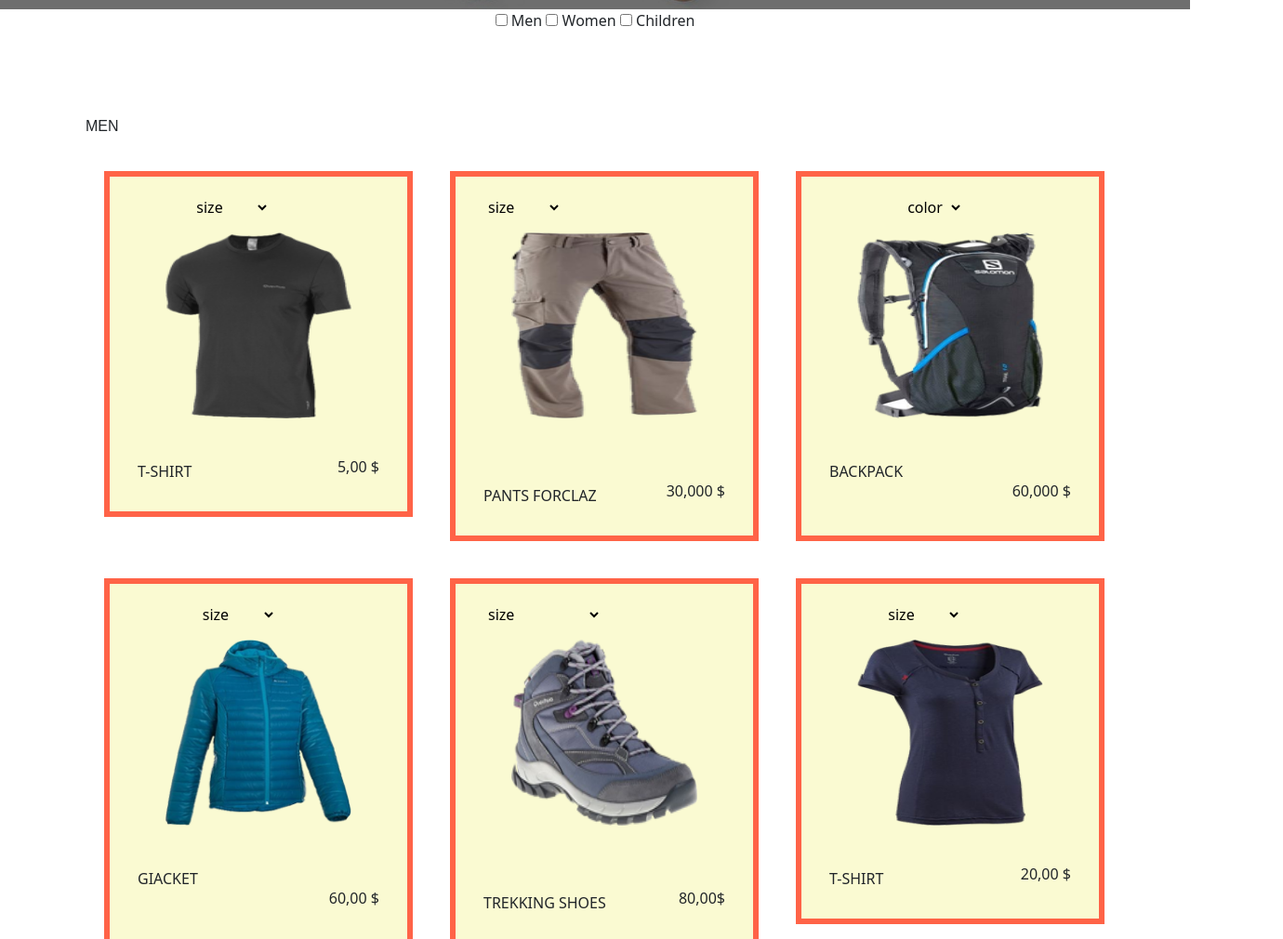
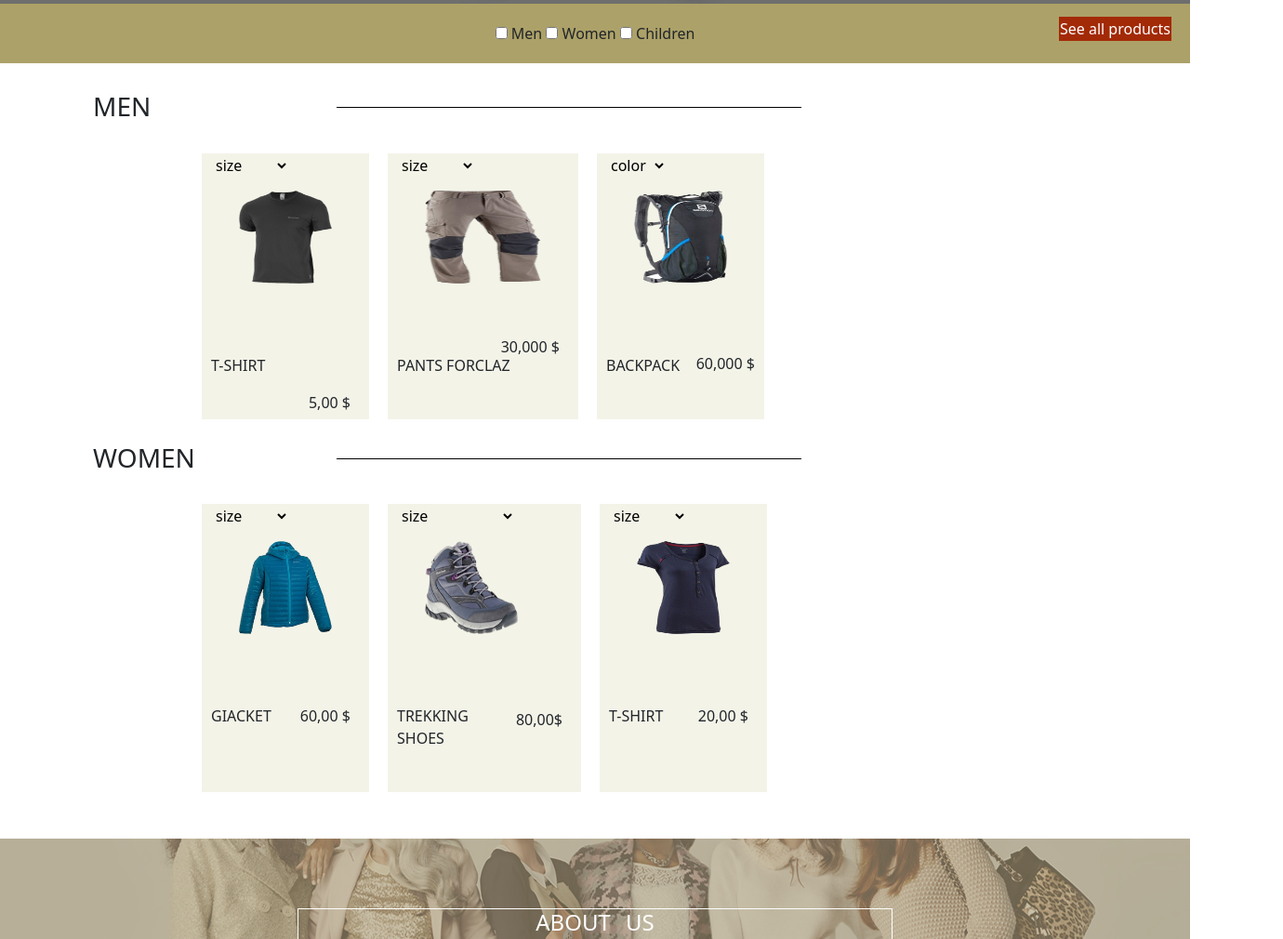
Before and after one commit to 254jack/Yolomi-Web, a plain HTML site: page index.html in a window 1280 px wide. Shown: the part 780-1790 px from the top of the page at 93% size, 1380 px wide, since content can reach past the window. Drawn offline with nearby package versions, Linux system fonts and the light colour scheme.

Commit message:
add all changes to github

```diff
--- a/css/stylels.css
+++ b/css/stylels.css
@@ -1,166 +1,282 @@
-.hero {
-    position: relative;
+#hero {
+    width: 100%;
+    margin-top: -200px;
+}
+
+#home {
+    transform: translate(-200px, -50px);
+}
+
+#home:hover {
+    cursor: pointer;
+    text-decoration: underline;
+}
+
+#products {
+    transform: translate(-100px, -10px);
+}
+
+#products:hover {
+    cursor: pointer;
+    text-decoration: underline;
+}
+
+#shop {
+    transform: translateY(15px);
+}
+
+#shop:hover {
+    cursor: pointer;
+    text-decoration: wavy;
+}
+
+#mouse {
+    transform: translateY(150px);
+}
+
+#pcustomer {
+    transform: translateY(30px);
 }
 
 .head {
-    position: absolute;
-
+    transform: translateY(20px);
     color: white;
 }
 
-.column{
-    justify-content:space-between;
-}
-#logo{
-    position: absolute;
-    padding: 10px;
-    margin-right: 50px;
-}
-.menu{
-    margin-left: 500px;
+.menu {
+    text-align: center;
     float: right;
 }
-#shop{
-    float: right;
-    transform: translate(400px,25px);
 
+.wording {
+    text-align: center;
+    transform: translateY(150px);
+    color: white;
 }
-#products{
-    transform: translate(300px,0px);
+
+.images {
+    width: 100%;
+    padding: 15px;
+    margin-left: 30%;
+    display: flex;
 }
-#home{
-    transform: translate(200px,-30px);
+
+.images div:hover {
+    cursor: pointer;
+    border: solid 5px rgb(180, 179, 81);
 }
-.wording{
-    position: absolute;
-    text-align: center;
+
+.images div {
+    width: 100%;
+    height: initial;
+    padding: 40px;
+    display: block;
+    margin: 10px;
+    background-color: rgb(243, 243, 232);
 }
-h2{
-transform: translate(400px,250px);
+
+#tshirt {
+    width: 100px;
+    height: 100px;
 }
-#pcustomer{
-    transform: translate(400px,300px);
 
-}
-#msClick{
-
-transform:translate(400px,700px);
-}
-.images{
-width: max-content;
-height: 50%;
-margin:80px;
-margin-left: 00px;
-padding: 10px;
-}
-.images div{
-    width: min-content;
-    height: 50%;
-    float: left;
-    padding: 60px;
-    border: 6px solid tomato;
-
-    margin: 20px;
-    background-color: lightgoldenrodyellow;
-
-}
-#tshirt{
-    border-image-width: 300px;
-    flex: content;
-    width: 200px;
-    height:200px;
-}
-#s-tshirt{
-    transform: translate(-30px,-240px);
+#s-tshirt {
+    transform: translate(-30px, -140px);
     border-color: transparent;
     background-color: transparent;
 }
-#pants{
-    flex-shrink:unset;
-    width: 200px;
-    height:200px;
+
+#pants {
+    display: flex;
+    flex-wrap: wrap;
+    width: 125px;
+    height: 100px;
 }
-#jacko{
-    transform: translate(-250px,-100px);
-    width: 200px;
-    height:200px;
+
+#bag {
+    width: 100px;
+    height: 100px;
 }
-#bag{
-    width: 200px;
-    height:200px;
+
+#jacket {
+    width: 100px;
+    height: 100px;
 }
-#jacket{
-    width: 200px;
-    height:200px;
+
+#shoe {
+    width: 100px;
+    height: 100px;
 }
-#shoe{
-    width: 200px;
-    height:200px;
+
+#tladies {
+    width: 100px;
+    height: 100px;
 }
-#tladies{
-    width: 200px;
-    height:200px;
-}
-.column{
+
+.column {
     text-align: center;
 }
-.about-us{
-    transform: translate(0px,200px);
+
+.about-us {
     text-align: center;
-    width: contain;
+    margin-left: 25%;
+    margin-right: 25%;
     color: white;
     word-spacing: 10px;
+    transform: translateY(100px);
+    border: solid white 1px;
+}
 
+#about-image {
+    width: 100%;
+    margin-top: -150px;
 }
-body{
+
+body {
     margin: 10%;
 }
-#discount{
-    text-align:center;
+
+.checkbox {
+    background-color: rgb(172, 161, 104);
+    padding: 20px;
+    margin-bottom: 30px;
+}
+
+#allp:hover {
+    cursor: pointer;
+    text-decoration: underline;
+}
+
+#allp {
+    float: right;
+    border: 1px solid rgb(163, 42, 6);
+    background-color: rgb(163, 42, 6);
+    transform: translateY(-30PX);
+    color: white;
+}
+
+#discount {
+    text-align: center;
     top: -20px;
     padding: 20px;
     background-color: grey;
     background-position: center;
-    transform: translate(0px,);
+    transform: translate(0px, );
     color: whitesmoke;
 }
-#twitter{
+
+#twitter {
     position: absolute;
-    transform: translate(60px,20px);
+    transform: translate(60px, 20px);
 }
-.social{
+
+.social {
     text-align: center;
     background-color: rgba(0, 0, 0, 0.714);
     color: white;
-    margin-top:-30px;
+    margin-top: -30px;
+}
 
-}
-.social div{
+.social div {
     margin-top: 30px;
 }
-#copyright{
+
+#copyright {
     padding: 5px;
     margin-top: 40px;
 }
-#item{
+
+#item1 {
     float: left;
-    transform: translate(-30px,45px);
+    transform: translate(-30px, 50px);
 }
-#cost{
+
+#cost1 {
     float: right;
-    transform: translate(30px,40px);
+    transform: translate(20px, 50px);
 }
-#men{
-font-family: sans-serif;
-max-width: 900px;
-position: relative;
+
+#item2 {
+    float: left;
+    transform: translate(-30px, 50px);
 }
-h1:after {
+
+#cost2 {
+    float: right;
+    transform: translate(20px, -10px);
+}
+
+#item3 {
+    float: left;
+    transform: translate(-30px, 50px);
+}
+
+#cost3 {
+    float: right;
+    transform: translate(30px, 8px);
+}
+
+#item4 {
+    float: left;
+    transform: translate(-30px, 50px);
+}
+
+#cost4 {
+    float: right;
+    transform: translate(20px, 10px);
+}
+
+#item5 {
+    float: left;
+    transform: translate(-30px, 50px);
+}
+
+#cost5 {
+    float: right;
+    transform: translate(20px, -10px);
+}
+
+#item6 {
+    float: left;
+    transform: translate(-30px, 50px);
+}
+
+#cost6 {
+    float: right;
+    transform: translate(20px, 10px);
+}
+
+h2 {
+    font-size: 4rem;
+}
+
+h4::before,
+h4::after {
+    display: inline-block;
     content: "";
+    width: 8rem;
+    margin: 0 1rem;
+    transform: translateY(-20px);
+}
+
+h3 {
+    line-height: 0.1px;
+    position: relative;
+    margin: 0px 0 0px;
+    background: #FFF;
+    transform: translateX(100px);
+}
+
+h3:before {
+    content: '';
+    position: absolute;
     display: block;
-    width: 120px;
-    height: 2px;
+    top: 50%;
+    height: 1px;
+    width: 500px;
     background: #000;
-    right: 0;
-    top: 50%;
-  }
+    left: 40%;
+    z-index: 1;
+    transform: translateX(-50%);
+    -webkit-transform: translateX(-50%);
+}
--- a/index.html
+++ b/index.html
@@ -17,26 +17,25 @@
 
 <body>
     <div class="head">
-        <img src="images/logo.png" class="logo">
+        <img src="images/logo.png" id="logo">
         <div class="menu">
             <img src="images/shop.png" id="shop">
             <p id="products">products</p>
             <p id="home">home</p>
         </div>
+    </div>
     <div class="wording">
-            <h2>our clothing,<nobr> your comfort</h2>
+        <h2>our clothing,
+            <nobr> your comfort</h2>
         </nobr>
-            <p id="pcustomer">We understand that you need to look good and feel great.<br>It all starts with what
-                you
-                are
-                wearing
+        <p id="pcustomer">We understand that you need to look good and feel great.<br>It all starts with what you are wearing
         </p>
-        </div>
-        <img id="msClick" src="images/mouse_click.png">
+
+        <img id="mouse" src="images/mouse_click.png">
     </div>
     <img src="images/hero.jpg" id="hero">
-    </div>
 
+    <div class="checkbox">
         <div class="column">
             <input type="checkbox" name="men" id="men">
             <nobr><label for="">Men</label></nobr>
@@ -47,15 +46,13 @@
             <input type="checkbox" name="Children" id="Children">
             <nobr> <label for="">Children</label></nobr>
         </div>
+        <p id="allp">See all products</p>
 
-
-
-
-    <div class="container">
+    </div>
+    <h3 id="men">MEN</h3>
     <div class="rows">
         <div class="col-md-6">
             <div class="images">
-                    <p id="men">MEN</p>
                 <div>
                     <img src="images/tshirt.png" id="tshirt">
                     <select name="shirt" id="s-tshirt">
@@ -64,9 +61,9 @@
                         <option>Medium</option>
                         <option value="size">Small</option>
                     </select>
-                        <p id="item">T-SHIRT</p>
+                    <p id="item1">T-SHIRT</p>
                     <nobr>
-                            <P id="cost">5,00 $</P>
+                        <P id="cost1">5,00 $</P>
                     </nobr>
                 </div>
                 <div>
@@ -77,9 +74,9 @@
                         <option value="">Medium</option>
                         <option value="">Small</option>
                     </select>
-                        <p id="item">PANTS FORCLAZ</p>
+                    <p id="item2">PANTS FORCLAZ</p>
                     <nobr>
-                            <P id="cost">30,000 $</P>
+                        <P id="cost2">30,000 $</P>
                     </nobr>
                 </div>
                 <div>
@@ -89,14 +86,14 @@
                         <option value="color">Blue</option>
                         <option value="color">White</option>
                     </select>
-                        <p id="item">BACKPACK</p>
+                    <p id="item3">BACKPACK</p>
                     <nobr>
-                            <P id="cost">60,000 $</P>
+                        <P id="cost3">60,000 $</P>
                     </nobr>
                 </div>
             </div>
         </div>
-        </div>
+        <h3>WOMEN</h3>
         <div class="col-md-6">
             <div class="images">
                 <div>
@@ -107,9 +104,9 @@
                         <option value="">Medium</option>
                         <option value="">Small</option>
                     </select>
-                    <p id="item">GIACKET</p>
+                    <p id="item4">GIACKET</p>
                     <nobr>
-                        <P id="cost">60,00 $</P>
+                        <P id="cost4">60,00 $</P>
                     </nobr>
                 </div>
                 <div>
@@ -120,9 +117,9 @@
                         <option value="">Medium</option>
                         <option value="">Small/option>
                     </select>
-                    <p id="item">TREKKING SHOES</p>
+                    <p id="item5">TREKKING SHOES</p>
                     <nobr>
-                        <P id="cost">80,00$</P>
+                        <P id="cost5">80,00$</P>
                     </nobr>
                 </div>
                 <div>
@@ -133,9 +130,9 @@
                         <option value="">Medium</option>
                         <option value="">Small</option>
                     </select>
-                    <p id="item">T-SHIRT</p>
+                    <p id="item6">T-SHIRT</p>
                     <nobr>
-                        <P id="cost">20,00 $</P>
+                        <P id="cost6">20,00 $</P>
                     </nobr>
                 </div>
             </div>
@@ -143,9 +140,10 @@
     </div>
     <div class="about">
         <div class="about-us">
-            <h3>ABOUT US</h3>
-            <p id="aboutp">This is where high-fashion clothing is <br>designed and crafted from
-                the heart by<br> an amazing team of craftsmen and<br>designers who understand what fashion <br>is. </p>
+            <h4>ABOUT US</h4>
+            <p id="aboutp">This is where high-fashion clothing is <br>designed and crafted from the heart by<br> an amazing team of craftsmen and<br>designers who understand what fashion
+                <br>is.
+            </p>
         </div>
 
         <img src="images/about.jpg" id="about-image">
@@ -188,6 +186,7 @@
             </div>
         </div>
     </div>
+    </div>
 </body>
 
 </html>
--- a/js/scripts.js
+++ b/js/scripts.js
@@ -1,19 +1,18 @@
-$(document).ready(function () {
-    $("#shop").click(function () {
-        $("#item").val();
-        $("#cost").val();
-
+$(function() {
+    $("#home").on('click', function() {
+        alert("This is home demo!")
     });
 });
-function inTake()
+$(function() {
+    $("#products").on('click', function() {
+        alert("This is products demo!")
+    });
+});
+$(function() {
+    $("#shop").on('click', function() {
+        alert("Your shopping here!")
+    });
+});
+$(function() {
 
-
-$(function(){
-   var size= $("#t-shirt").val();
-
-
-
-    var cost={
-        large:300,medium:250,small:200
-    }
-})
+});
```
Lines whose indentation alone changed are shown as unchanged.
